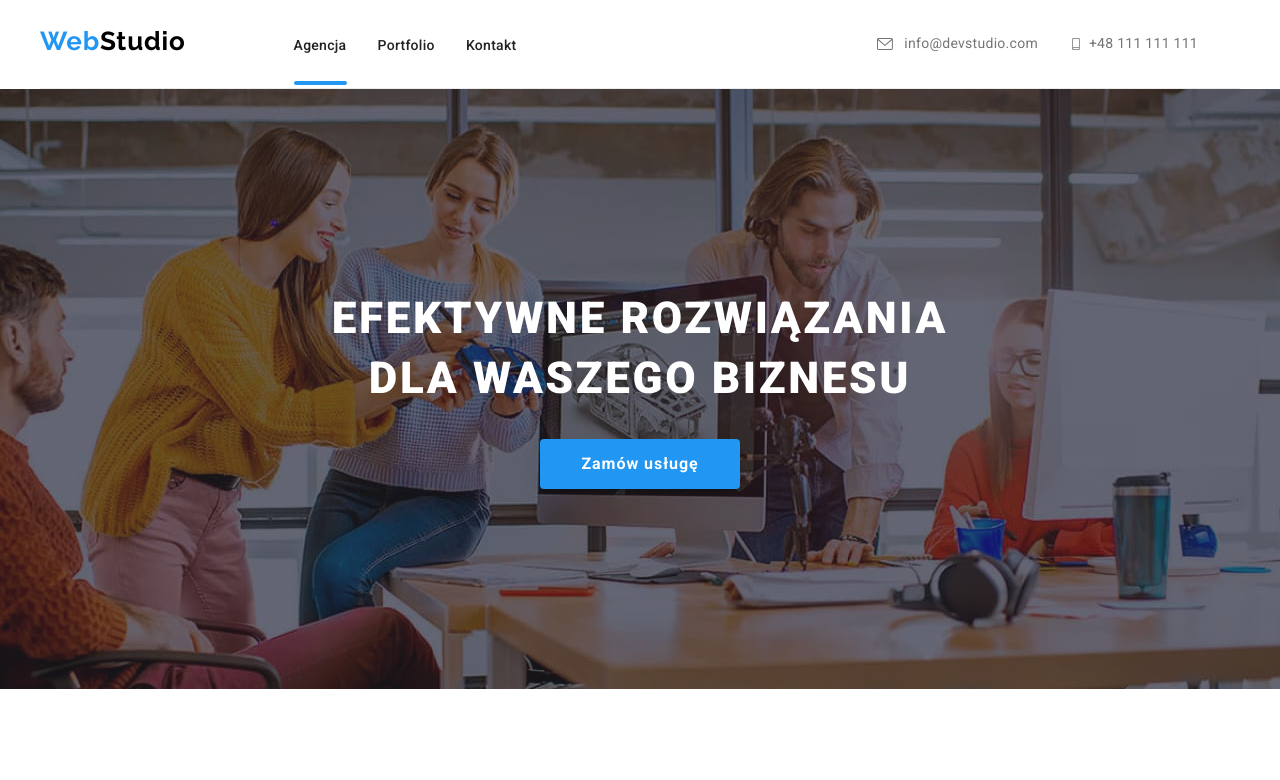
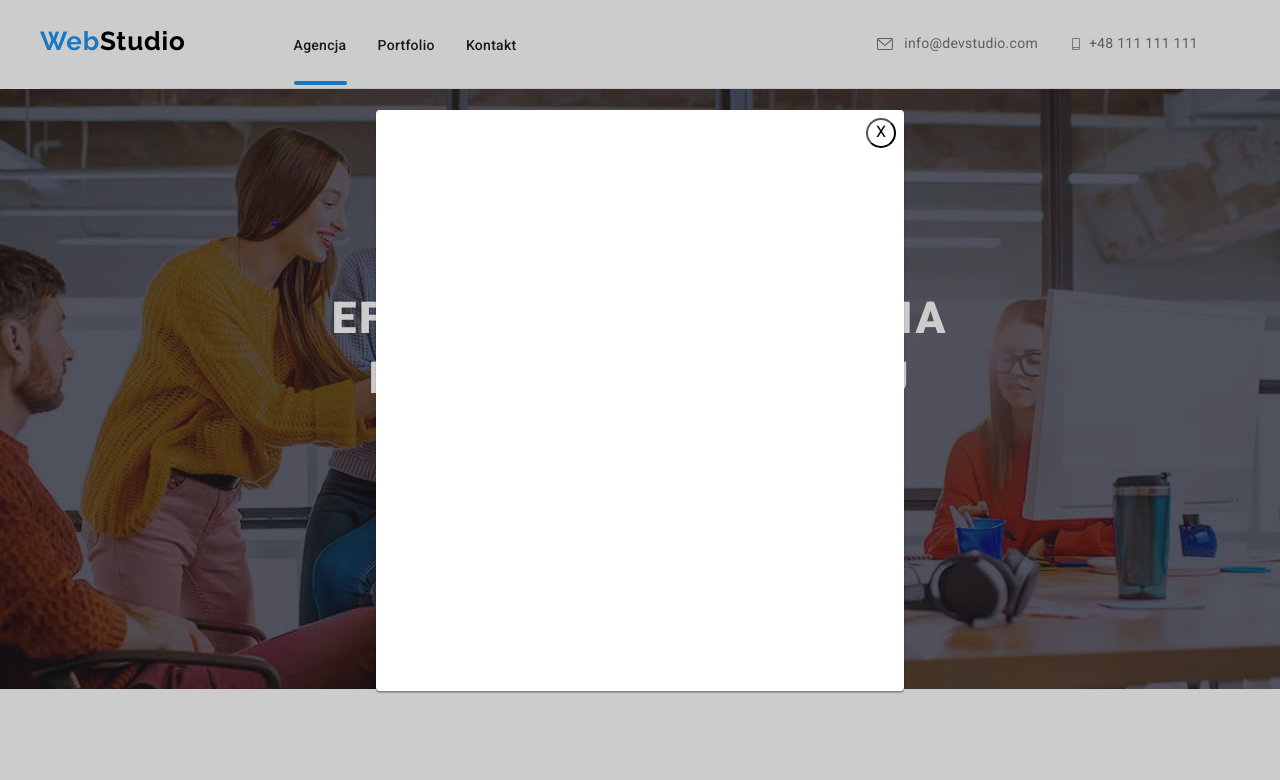
Before and after one commit to DagmaraSobczak/goit-markup-hw-05, a plain HTML site: page index.html in a window 1280 px wide. Both pictures are taken after a click on the button "Zamów usługę". Shown: the top 780 px of the page. Drawn offline with Linux system fonts and the light colour scheme.

Commit message:
dodałam okno modalne

```diff
--- a/css/style.css
+++ b/css/style.css
@@ -661,3 +661,44 @@ padding-left: 24px;
 padding-bottom: 49px;
 padding-right: 45px;
 }
+
+.backdrop {
+width: 100%;
+height: 100%;
+left: 0px;
+top: 0px;
+background: rgba(0, 0, 0, 0.2);
+transition: transform 250ms;
+display: flex;
+position: fixed;
+}
+.is-hidden{
+opacity: 0;
+visibility: hidden;
+pointer-events: none;
+transform: translateX(-100%);
+}
+.close-btn{
+position: absolute;
+  width: 30px;
+  height: 30px;
+  border-radius: 50%;
+  cursor: pointer;
+  margin-left: 490px;
+  background-color: #FFFFFF;
+
+}
+.modal{
+width: 528px;
+height: 581px;
+background: #FFFFFF;
+box-shadow: 0px 1px 3px rgba(0, 0, 0, 0.12), 0px 1px 1px rgba(0, 0, 0, 0.14), 0px 2px 1px rgba(0, 0, 0, 0.2);
+border-radius: 4px;
+margin:auto;
+padding: 8px;
+position: relative;
+display: flex;
+justify-content: flex-end;
+
+
+}
--- a/index.html
+++ b/index.html
@@ -36,7 +36,7 @@
         </div >
         <div class="header">
           <h1>EFEKTYWNE ROZWIĄZANIA <br>DLA WASZEGO BIZNESU</h1>
-        <button class="button-main-page" type="button">Zamów usługę</button>
+        <button class="button-main-page" type="button" data-modal-open>Zamów usługę</button>
       </div>
     </section>
     </header>
@@ -115,8 +115,7 @@
           <div class="label-background"></div><p class="label">Rozwiązania graficzne</p></div>
           </div>
                    </div>
-                  </div>
-  </section>
+                    </section>
   <section class="section section-our-team">
                   <h2 >Nasz zespół</h2>
        <div class="our-team">
@@ -276,5 +275,11 @@
                   </div>
                 </footer>
           </main>
+          <div class="backdrop is-hidden" data-modal>
+            <div class="modal">
+              <button type="button" class="close-btn" data-modal-close><span>X</span></button>
+            </div>
+          </div>
+          <script src="./js/modal.js"></script>
   </body>
 </html>
--- /dev/null
+++ b/js/modal.js
@@ -0,0 +1,14 @@
+(() => {
+  const refs = {
+    openModalBtn: document.querySelector("[data-modal-open]"),
+    closeModalBtn: document.querySelector("[data-modal-close]"),
+    modal: document.querySelector("[data-modal]"),
+  };
+
+  refs.openModalBtn.addEventListener("click", toggleModal);
+  refs.closeModalBtn.addEventListener("click", toggleModal);
+
+  function toggleModal() {
+    refs.modal.classList.toggle("is-hidden");
+  }
+})();
```
